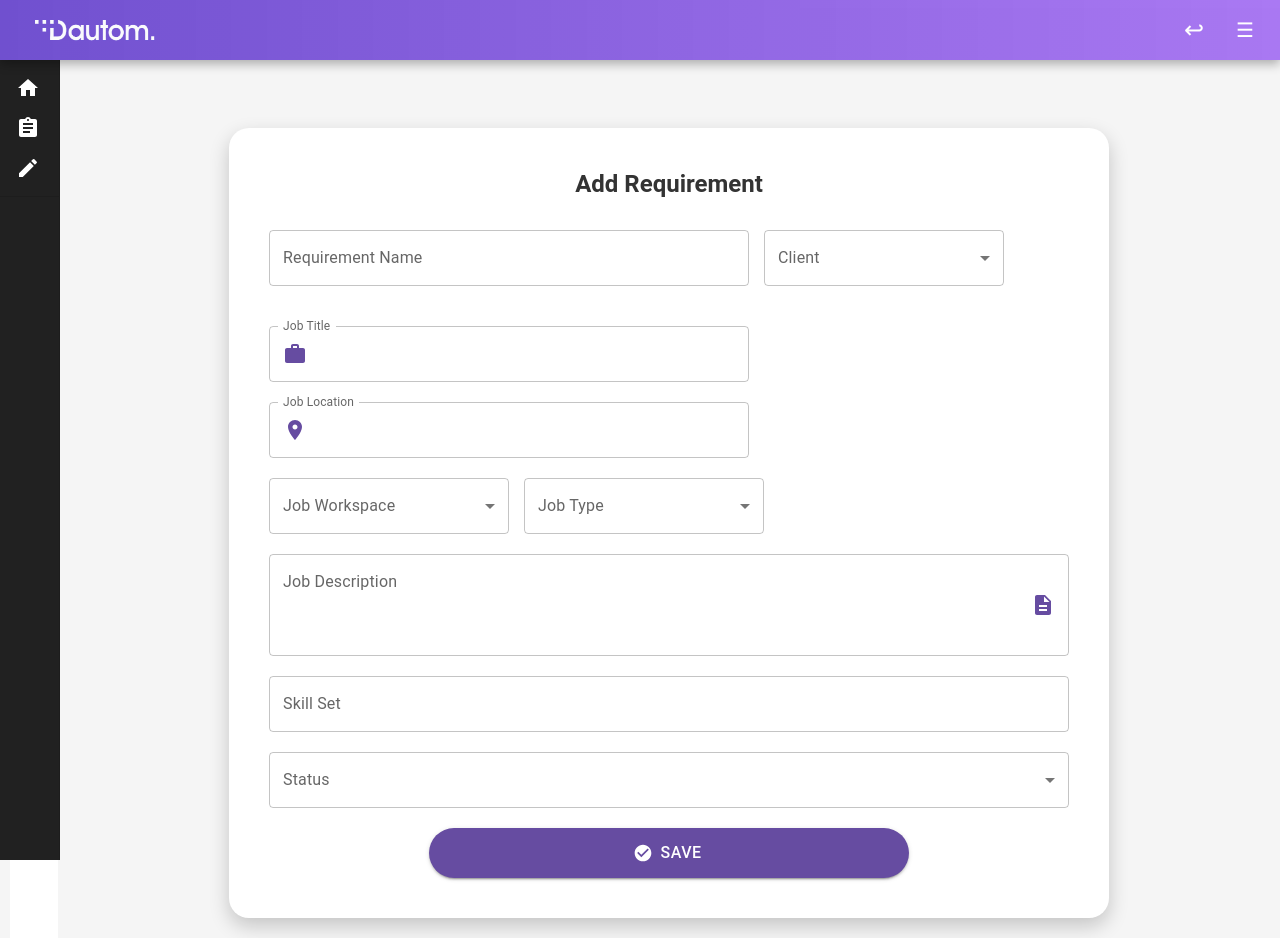
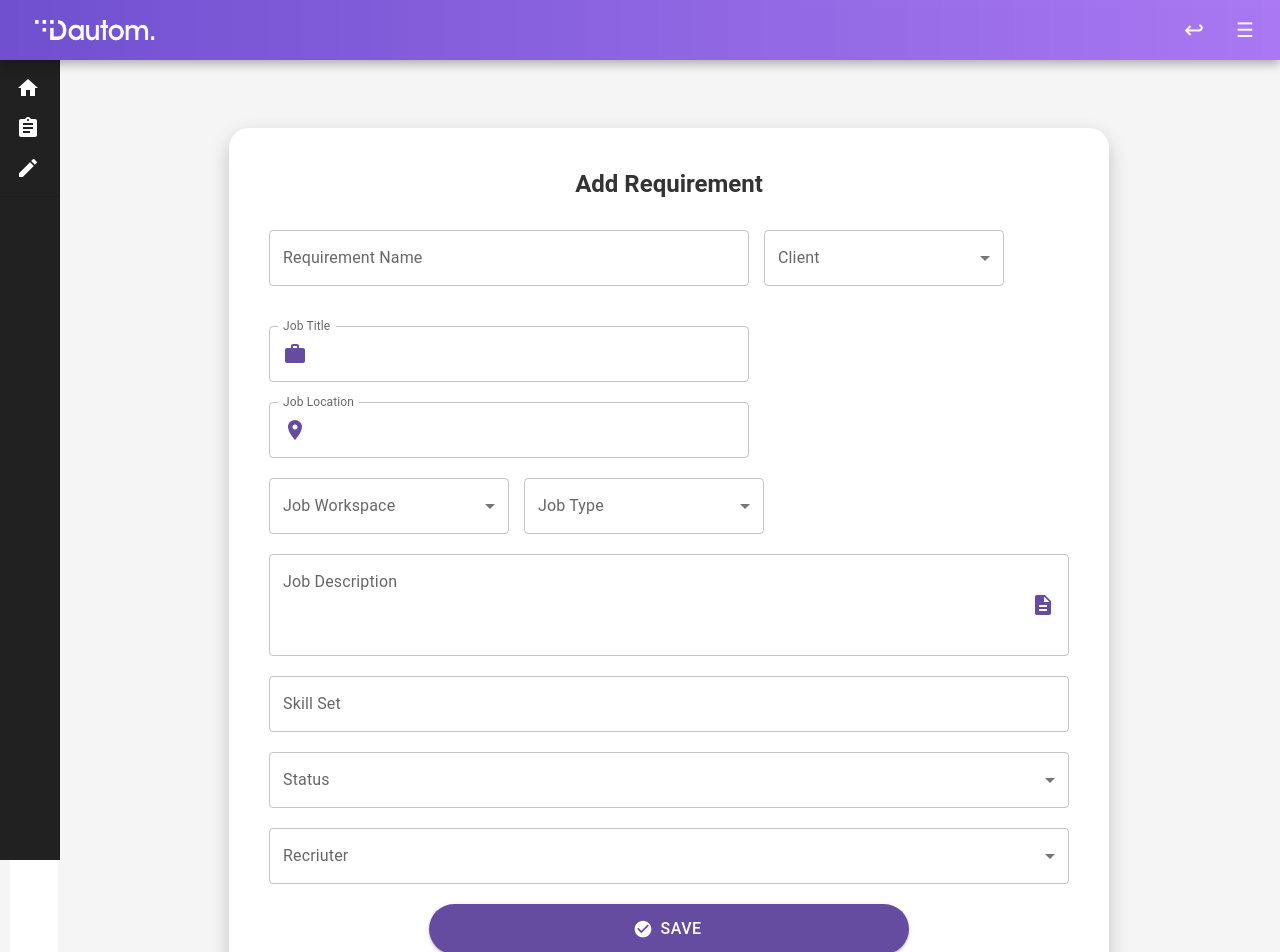
Before and after one commit to VishalShekha/ATS, a React (Create React App) app in the folder Frontend/ats/: page /addRequirement in a window 1280 px wide. Shown: the top 952 px of the page. Built offline with nearby package versions, Linux system fonts and the light colour scheme.

Commit message:
add requirement has dropdown for recruiters

```diff
--- a/Frontend/ats/src/Pages/AM/AddRequirement.js
+++ b/Frontend/ats/src/Pages/AM/AddRequirement.js
@@ -107,6 +107,18 @@ export default function AddRequirement() {
               </Select>
             </FormControl>
 
+            <FormControl className="full-width">
+              <InputLabel>Recriuter</InputLabel>
+              <Select>
+              <MenuItem value="Kishoth Kumar">Kishoth Kumar</MenuItem>
+              <MenuItem value="Sonali Sinha">Sonali Sinha</MenuItem>
+              <MenuItem value="Kaushal BA">Kaushal BA</MenuItem>
+              <MenuItem value="Ganesh Kumar">Ganesh Kumar</MenuItem>
+              <MenuItem value="Shruthi Ravikumar">Shruthi Ravikumar</MenuItem>
+              <MenuItem value="Aishwarya R">Aishwarya R</MenuItem>
+              </Select>
+            </FormControl>
+
             <div className="save-button-container">
               <Button variant="contained" className="save-button" startIcon={<CheckCircle />}>
                 Save
```
